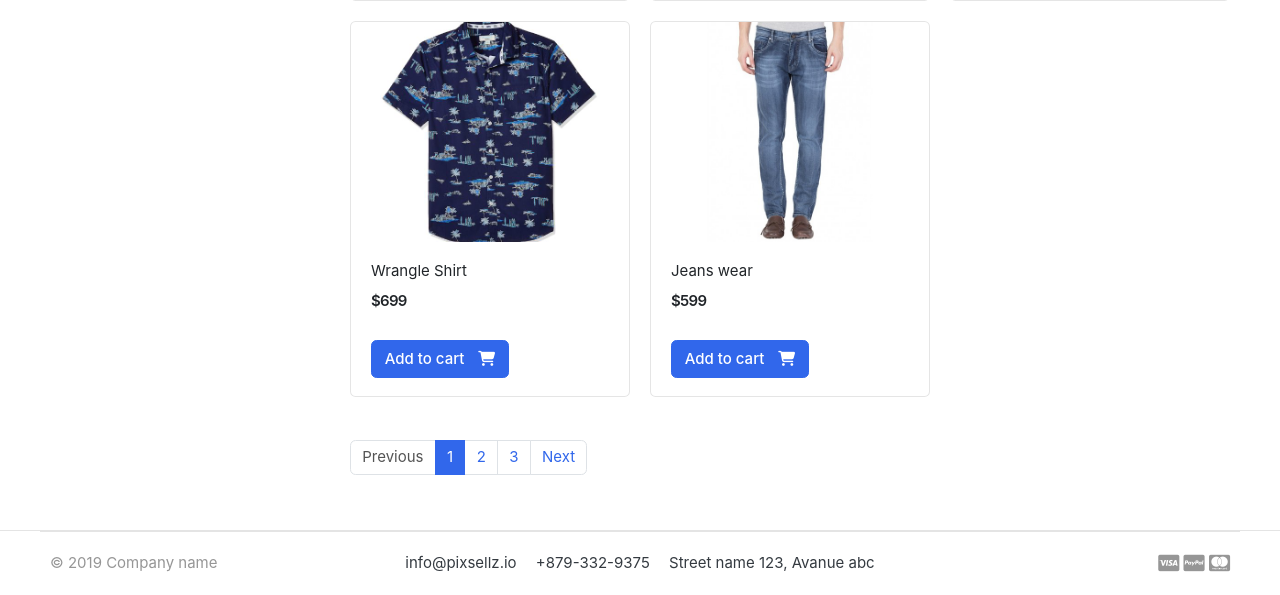
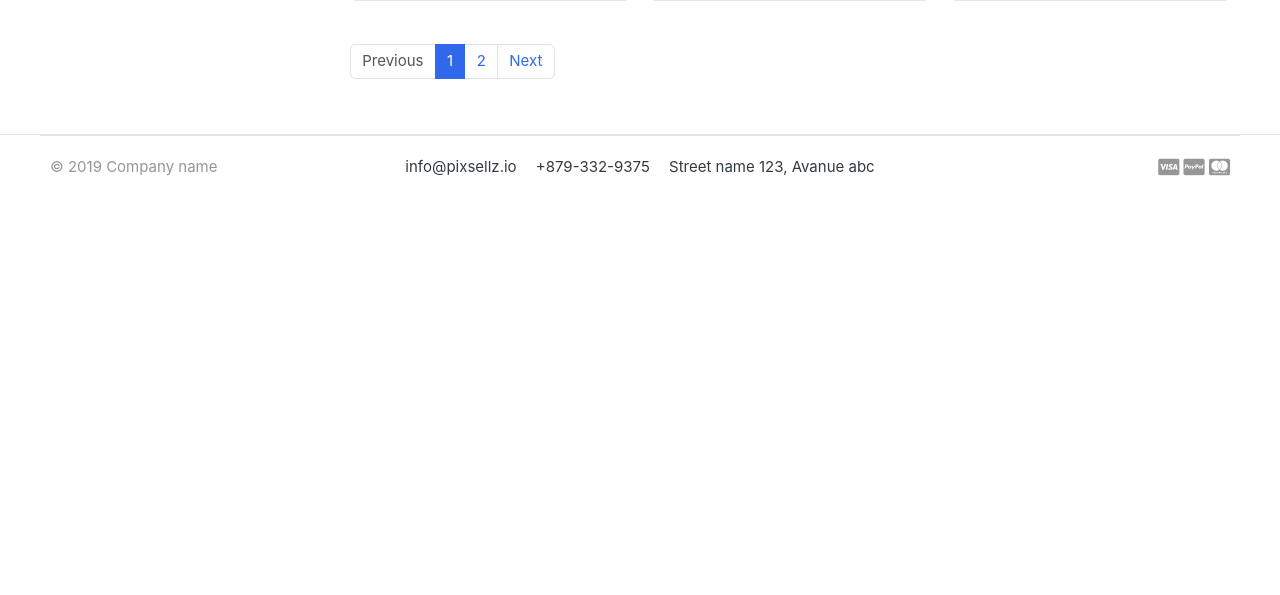
Before and after one commit to Nijam-Uddin-Qudraty/e-com, a Django app: page /store/ in a window 1280 px wide. Shown: the part 1126-1721 px from the top of the page. After the commit the page ends 1302 px from the top, so only its background shows below. Run offline with Django 3.2, Linux system fonts and the light colour scheme; data comes from the database, SQL or seed files in the repository; both versions use the stored data as it was after the commit; some libraries are stand-ins or nearby versions; some web fonts are replaced.

Commit message:
added pagination

```diff
--- a/store/views.py
+++ b/store/views.py
@@ -3,6 +3,7 @@ from .models import Product
 from cart.models import CartItem
 from cart.views import _cart_id
 from category.models import Category
+from django.core.paginator import Paginator,PageNotAnInteger,EmptyPage
 
 from django.shortcuts import render, get_object_or_404
 from category.models import Category
@@ -19,10 +20,13 @@ def StoreView(req, category_slug=None):
     if category_slug is not None:
         category = get_object_or_404(Category, slug=category_slug)
         products = Product.objects.filter(category=category, is_available=True)
+        product_count = products.count()
     else:
         products = Product.objects.filter(is_available=True)
-
-    product_count = products.count()
+        paginator = Paginator(products, 6)
+        page = req.GET.get('page')
+        paged_products = paginator.get_page(page)
+        product_count = products.count()
 
     # Check which products are in the cart
     try:
@@ -33,7 +37,7 @@ def StoreView(req, category_slug=None):
         in_cart = []
 
     context = {
-        'products': products,
+        'products': paged_products,
         'product_count': product_count,
         'in_cart': in_cart,
     }
--- a/templates/store/store.html
+++ b/templates/store/store.html
@@ -155,13 +155,27 @@
 
 
 <nav class="mt-4" aria-label="Page navigation sample">
-  <ul class="pagination">
-    <li class="page-item disabled"><a class="page-link" href="#">Previous</a></li>
-    <li class="page-item active"><a class="page-link" href="#">1</a></li>
-    <li class="page-item"><a class="page-link" href="#">2</a></li>
-    <li class="page-item"><a class="page-link" href="#">3</a></li>
-    <li class="page-item"><a class="page-link" href="#">Next</a></li>
+	{% if products.has_other_pages %}
+	<ul class="pagination">
+		{% if products.has_previous %}
+		<li class="page-item "><a class="page-link" href="?page={{ products.previous_page_number }}">Previous</a></li>
+		{% else %}
+		<li class="page-item disabled"><a class="page-link" href="#">Previous</a></li>
+		{% endif %}
+		{% for i in products.paginator.page_range %}
+		{% if products.number == i %}
+    <li class="page-item active"><a class="page-link" href="#">{{ i }}</a></li>
+    {% else %}
+    <li class="page-item"><a class="page-link" href="?page">{{ i }}</a></li>
+    {% endif %}
+    {% endfor %}
+	{% if products.has_next %}
+    <li class="page-item"><a class="page-link" href="?page={{ products.next_page_number }}">Next</a></li>
+	{% else %}
+	<li class="page-item disabled"><a class="page-link" href="#">Next</a></li>
+	{% endif %}
   </ul>
+  {% endif %}
 </nav>
 
 	</main> <!-- col.// -->
```
Also changed, not shown: db.sqlite3.
